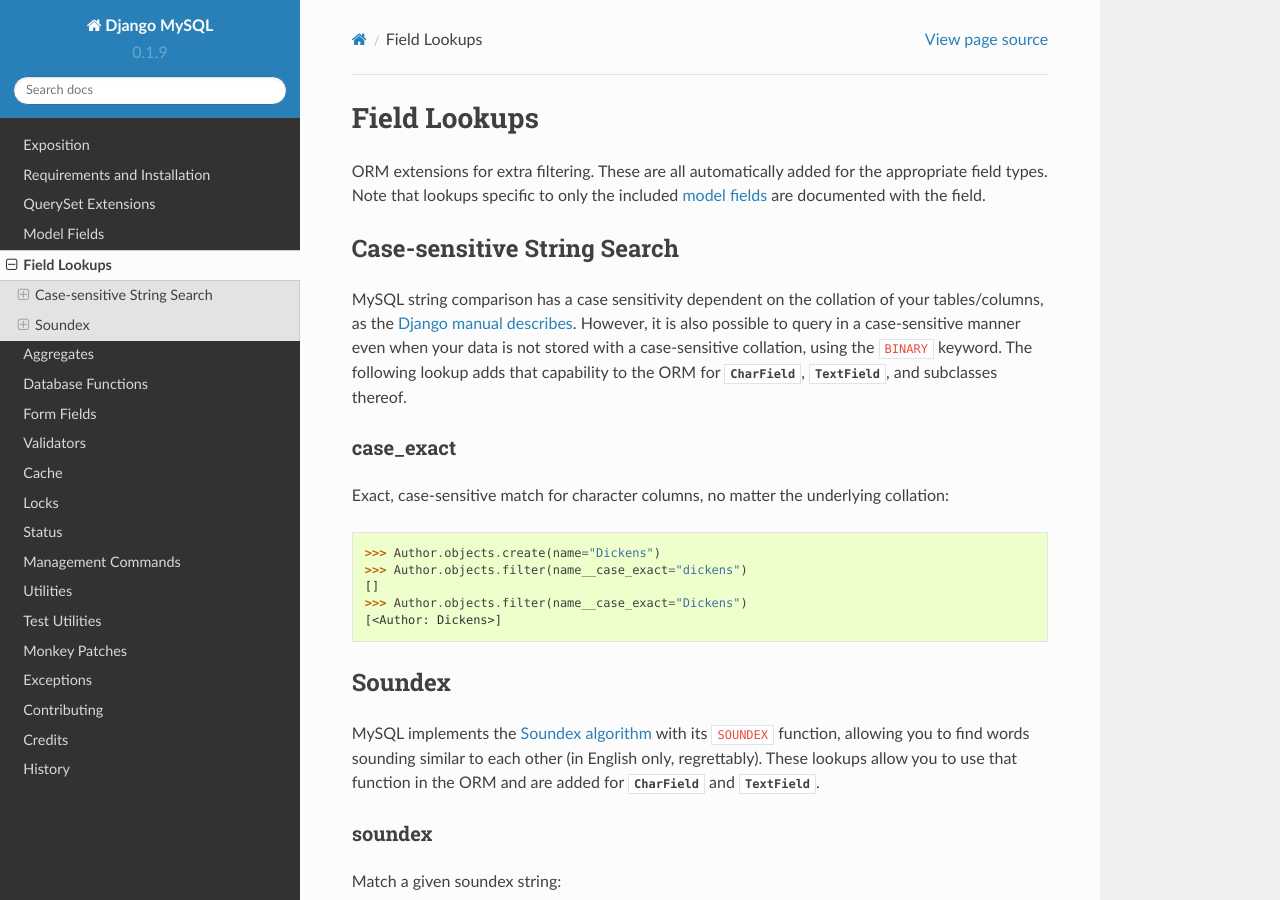
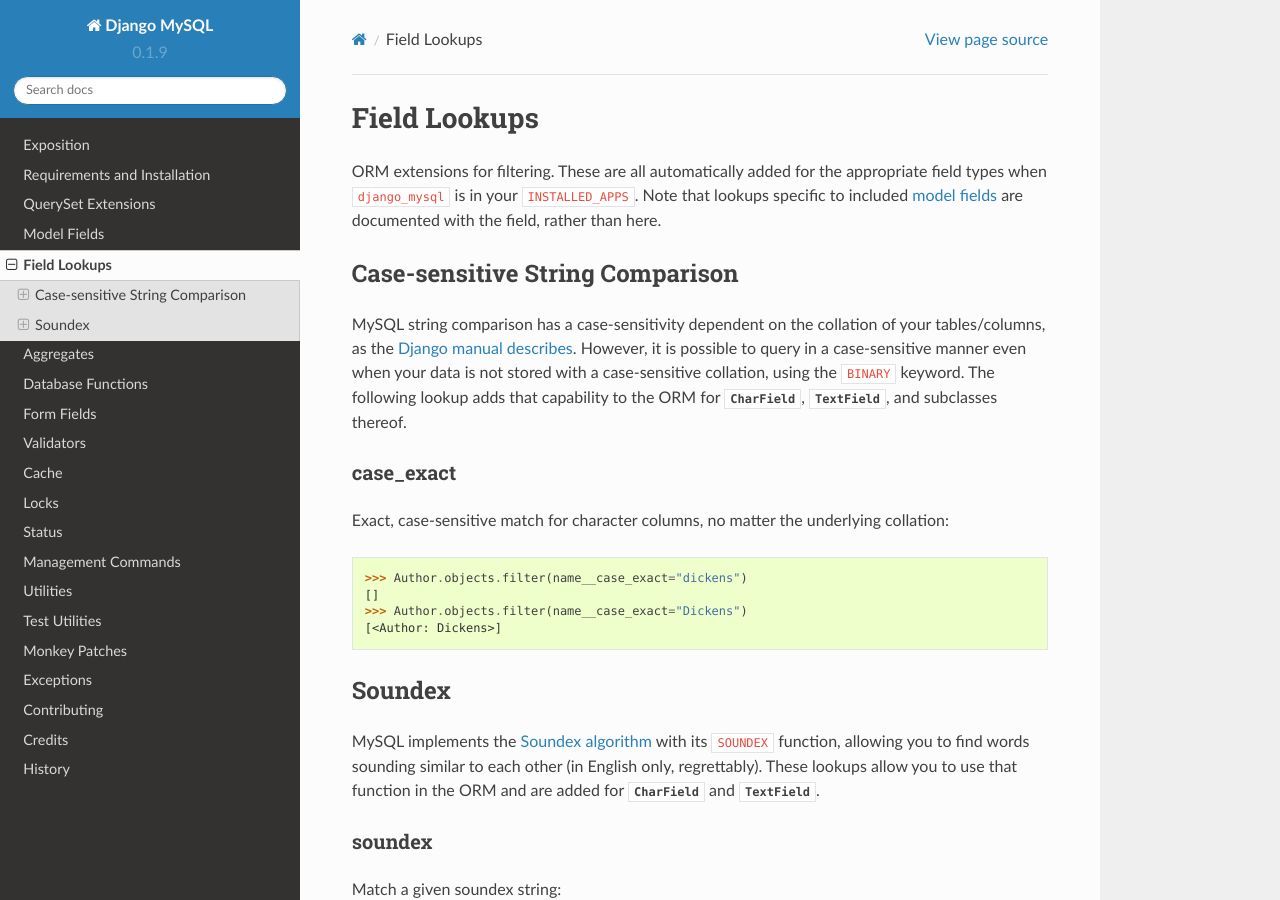
Before and after one commit to adamchainz/django-mysql, a Sphinx documentation site: the page built from docs/field_lookups.rst, in a window 1280 px wide and 900 px high. Built offline with Sphinx 7.4.7 and the Read the Docs theme 2.0.0, drawn with Linux system fonts in a browser that asks for light colours.

Commit message:
Tweak lookups documentation

```diff
--- a/docs/field_lookups.rst
+++ b/docs/field_lookups.rst
@@ -4,23 +4,25 @@
 Field Lookups
 =============
 
-ORM extensions for extra filtering. These are all automatically added for the
-appropriate field types. Note that lookups specific to only the included
-:doc:`model fields <model_fields>` are documented with the field.
+ORM extensions for filtering. These are all automatically added for the
+appropriate field types when ``django_mysql`` is in your ``INSTALLED_APPS``.
+Note that lookups specific to included
+:doc:`model fields <model_fields>` are documented with the field, rather than
+here.
 
 
-----------------------------
-Case-sensitive String Search
-----------------------------
+--------------------------------
+Case-sensitive String Comparison
+--------------------------------
 
-MySQL string comparison has a case sensitivity dependent on the collation of
+MySQL string comparison has a case-sensitivity dependent on the collation of
 your tables/columns, as the `Django manual describes
 <https://docs.djangoproject.com/en/1.8/ref/databases/#collation-settings>`_.
-However, it is also possible to query in a case-sensitive manner even when your
-data is not stored with a case-sensitive collation, using the ``BINARY``
-keyword. The following lookup adds that capability to the ORM for
-:class:`~django.db.fields.CharField`, :class:`~django.db.fields.TextField`,
-and subclasses thereof.
+However, it is possible to query in a case-sensitive manner even when your data
+is not stored with a case-sensitive collation, using the ``BINARY`` keyword.
+The following lookup adds that capability to the ORM for
+:class:`~django.db.fields.CharField`, :class:`~django.db.fields.TextField`, and
+subclasses thereof.
 
 case_exact
 ----------
@@ -28,7 +30,6 @@
 Exact, case-sensitive match for character columns, no matter the underlying
 collation::
 
-    >>> Author.objects.create(name="Dickens")
     >>> Author.objects.filter(name__case_exact="dickens")
     []
     >>> Author.objects.filter(name__case_exact="Dickens")
```
